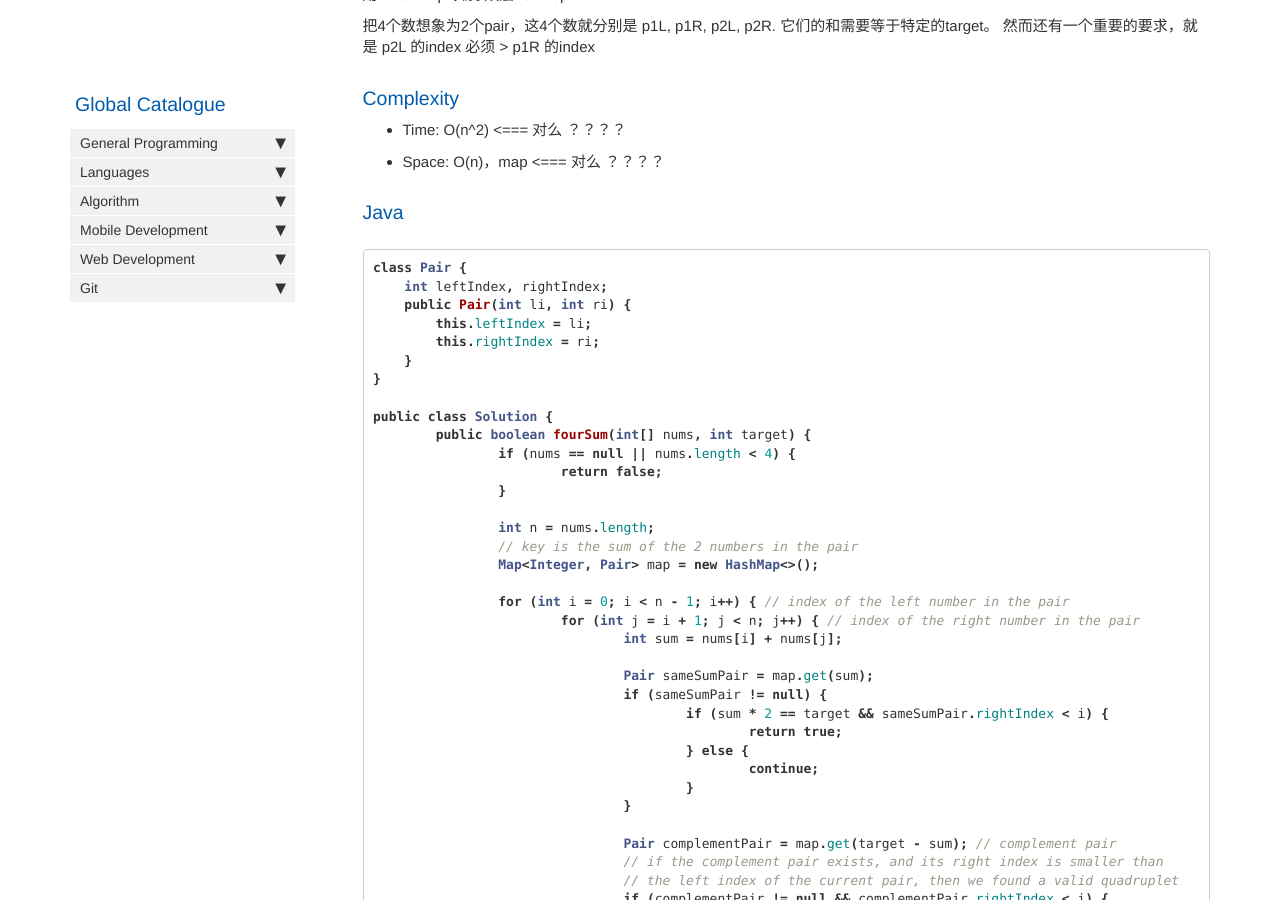
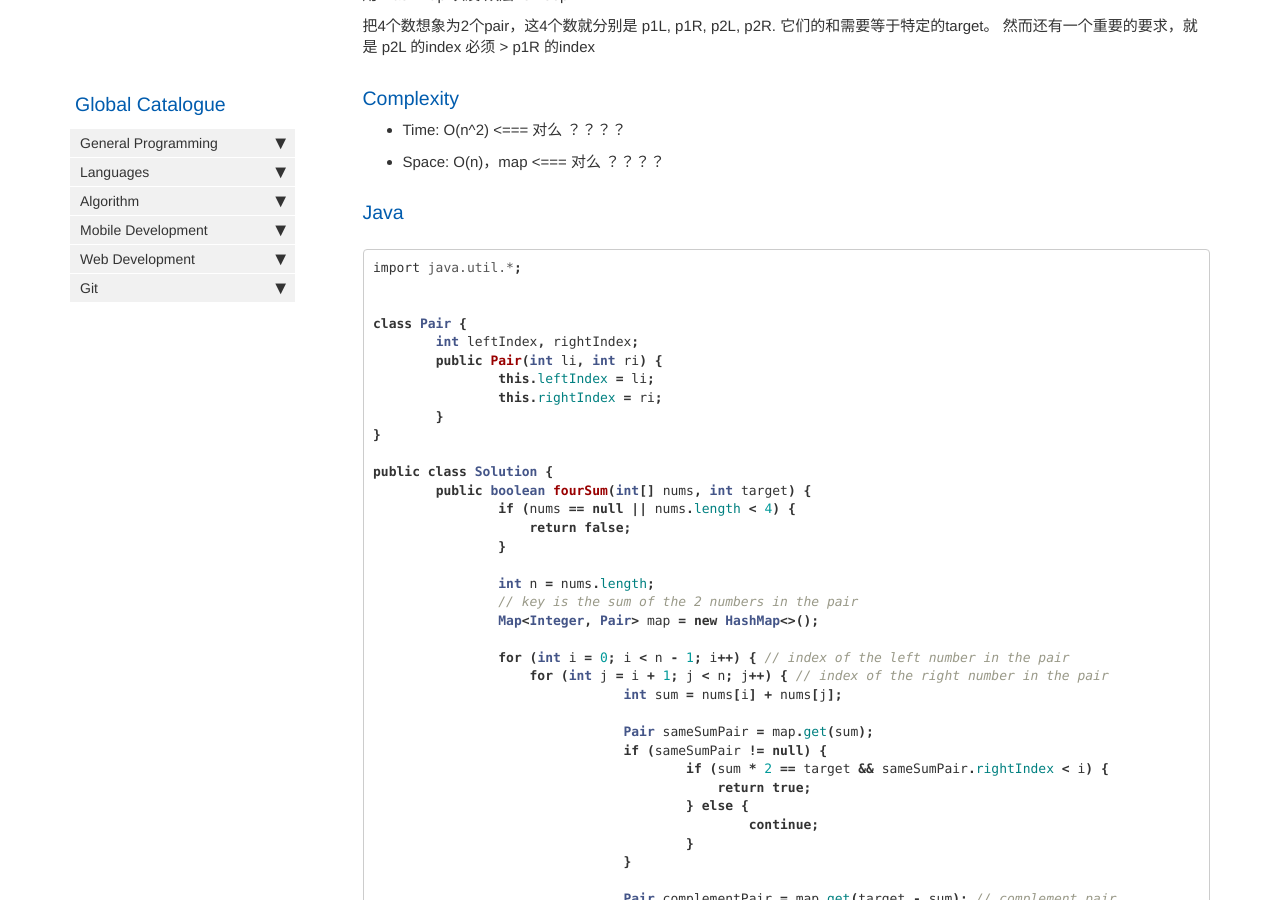
Before and after one commit to HungryOrc/hungryorc.github.io, a Jekyll site: the page built from pages/algorithm/algorithm_4Sum_existence.md, in a window 1280 px wide and 900 px high, scrolled down 659 px. Built offline with Jekyll 4.4.1, drawn with Linux system fonts in a browser that asks for light colours; nearby versions of some CDN libraries; comment, search, counter and statistics services are not loaded.

Commit message:
Update algorithm_4Sum_existence.md

````diff
--- a/pages/algorithm/algorithm_4Sum_existence.md
+++ b/pages/algorithm/algorithm_4Sum_existence.md
@@ -34,18 +34,21 @@ Note:
 
 ### Java
 ```java
+import java.util.*;
+
+
 class Pair {
-    int leftIndex, rightIndex;
-    public Pair(int li, int ri) {
-	this.leftIndex = li;
-	this.rightIndex = ri;
-    }
+	int leftIndex, rightIndex;
+	public Pair(int li, int ri) {
+		this.leftIndex = li;
+		this.rightIndex = ri;
+	}
 }
 
 public class Solution {
 	public boolean fourSum(int[] nums, int target) {
 		if (nums == null || nums.length < 4) {
-			return false;
+		    return false;
 		}
 
 		int n = nums.length;
@@ -53,13 +56,13 @@ public class Solution {
 		Map<Integer, Pair> map = new HashMap<>();
 
 		for (int i = 0; i < n - 1; i++) { // index of the left number in the pair
-			for (int j = i + 1; j < n; j++) { // index of the right number in the pair
+		    for (int j = i + 1; j < n; j++) { // index of the right number in the pair
 				int sum = nums[i] + nums[j];
 
 				Pair sameSumPair = map.get(sum);
 				if (sameSumPair != null) {
 					if (sum * 2 == target && sameSumPair.rightIndex < i) {
-						return true;
+					    return true;
 					} else {
 						continue;
 					}
````
